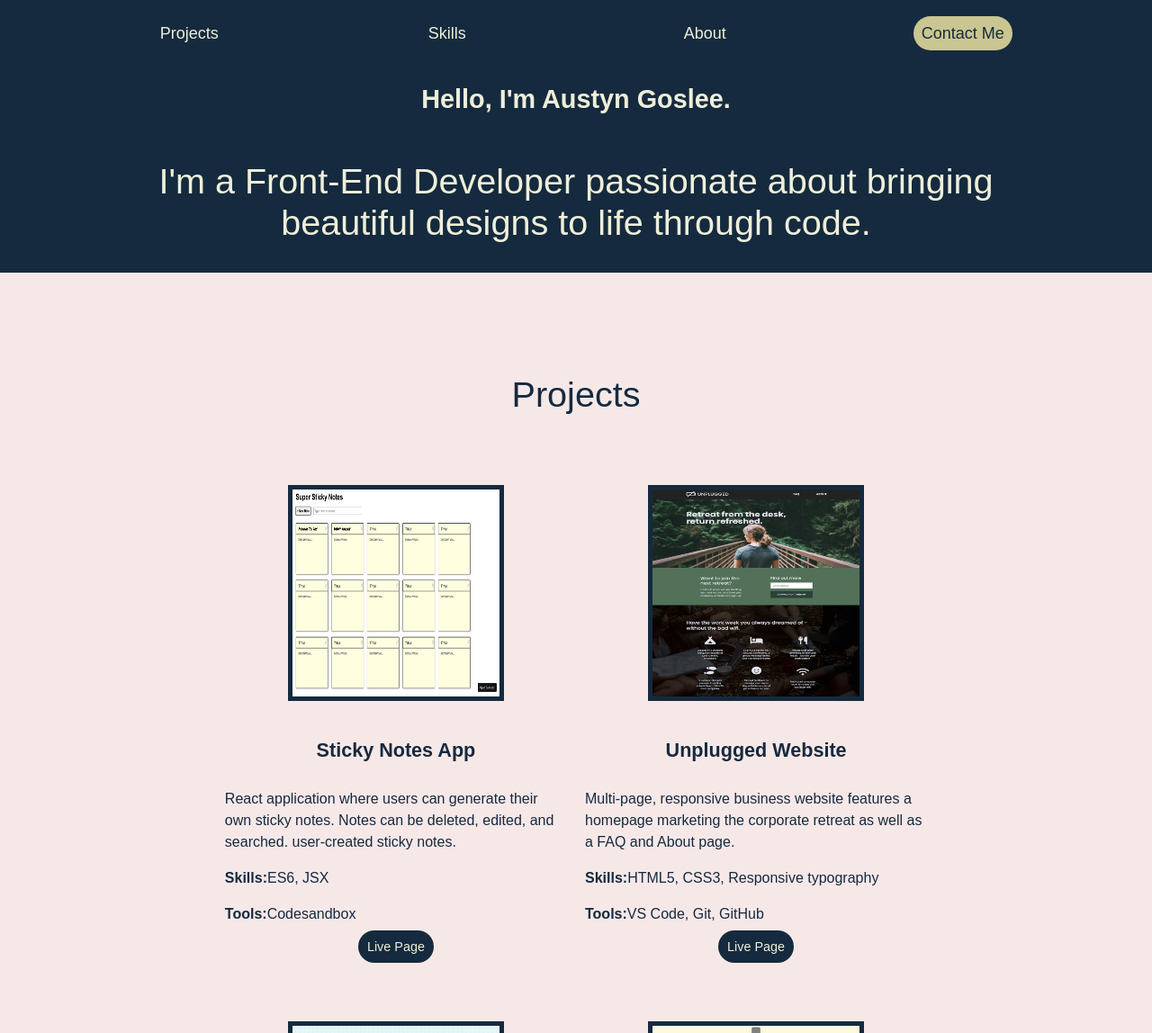
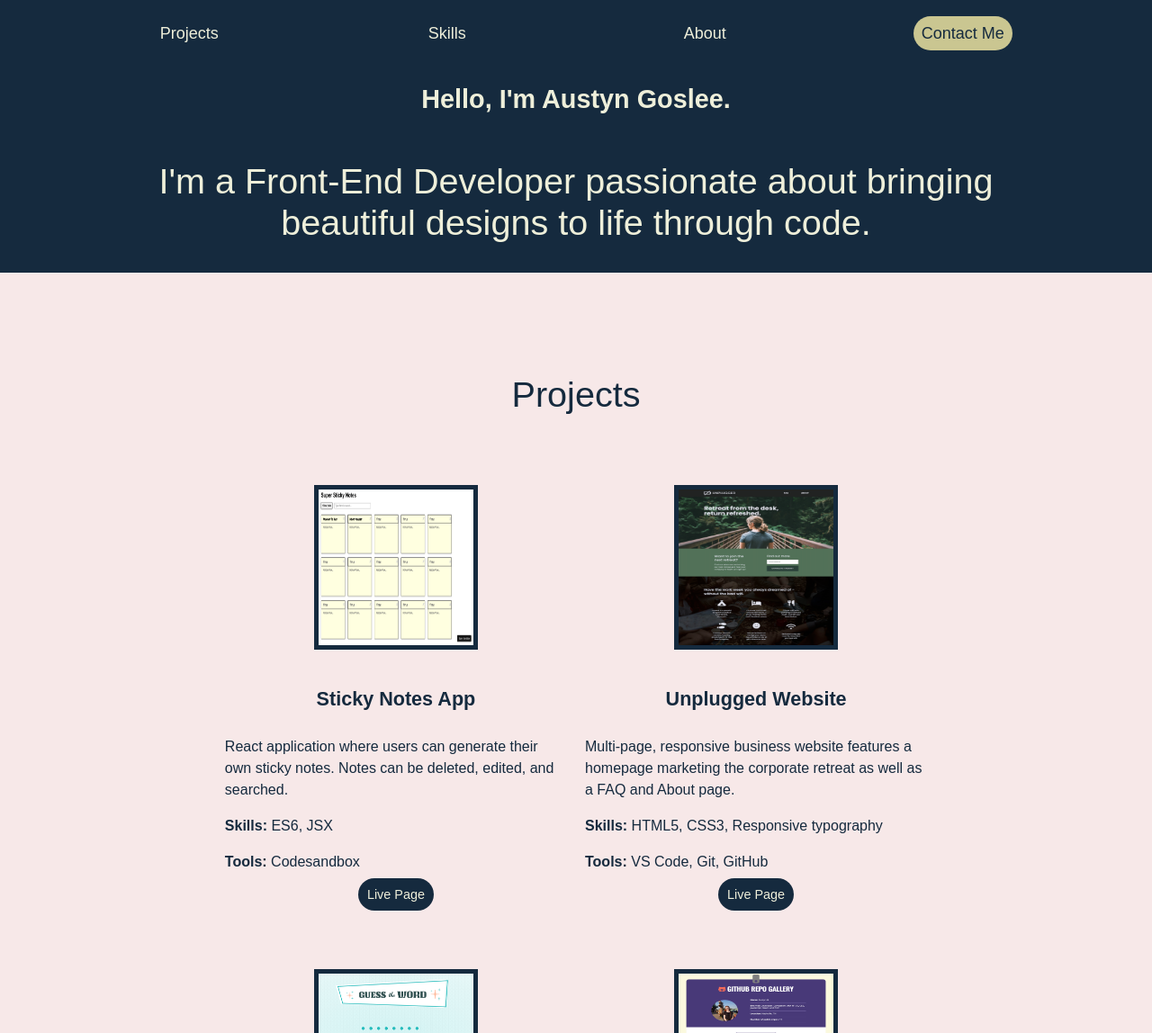
Before and after one commit to austyng27/ag_portfolio, a website built with Parcel: page index.html in a window 1280 px wide. Shown: the top 1148 px of the page at 90% size. Built offline with nearby package versions, Linux system fonts and the light colour scheme; a web font is replaced by a local one.

Commit message:
Adjusted project image size

```diff
--- a/css/main.css
+++ b/css/main.css
@@ -238,8 +238,8 @@ header h2 {
 }
 
 #projects img {
-  width: 16em;
-  height: 16em;
+  width: 12em;
+  height: 12em;
   object-fit: fill;
   border: 5px solid #152A3E;
 }
--- a/index.html
+++ b/index.html
@@ -1,5 +1,5 @@
 <!doctype html>
-<html class="no-js" lang="">
+<html class="no-js" lang="en">
 
 <head>
   <meta charset="utf-8">
@@ -60,10 +60,9 @@
             <div class="project-block">
               <h4>Sticky Notes App</h4>
               <p class="description">React application where users can generate their own sticky notes. Notes can be
-                deleted, edited, and searched.
-                user-created sticky notes.</p>
-              <p><span class="skills-bold">Skills:</span>ES6, JSX</p>
-              <p><span class="skills-bold">Tools:</span>Codesandbox</p>
+                deleted, edited, and searched.</p>
+              <p><span class="skills-bold">Skills:</span> ES6, JSX</p>
+              <p><span class="skills-bold">Tools:</span> Codesandbox</p>
               <a class="live-page-button" href="https://1pitr3.csb.app/" target="_blank">Live Page</a>
             </div>
           </article>
@@ -77,8 +76,8 @@
               <h4>Unplugged Website</h4>
               <p class="description">Multi-page, responsive business website features a homepage marketing the corporate
                 retreat as well as a FAQ and About page.</p>
-              <p><span class="skills-bold">Skills:</span>HTML5, CSS3, Responsive typography</p>
-              <p><span class="skills-bold">Tools:</span>VS Code, Git, GitHub</p>
+              <p><span class="skills-bold">Skills:</span> HTML5, CSS3, Responsive typography</p>
+              <p><span class="skills-bold">Tools:</span> VS Code, Git, GitHub</p>
               <a class="live-page-button" href="https://austyng27.github.io/unplugged/" target="_blank">Live Page</a>
             </div>
           </article>
@@ -92,8 +91,8 @@
               <h4>Guess the Word Game</h4>
               <p class="description">Single-page website displays a word-guessing game built using JavaScript. An API
                 fetches a random word the user must guess within 8 guesses.</p>
-              <p><span class="skills-bold">Skills:</span>HTML, CSS3, JavaScript, APIs</p>
-              <p><span class="skills-bold">Tools:</span>Git, GitHub, VS Code</p>
+              <p><span class="skills-bold">Skills:</span> HTML, CSS3, JavaScript, APIs</p>
+              <p><span class="skills-bold">Tools:</span> Git, GitHub, VS Code</p>
               <a class="live-page-button" href="https://austyng27.github.io/guess-the-word-main/" target="_blank">Live
                 Page</a>
             </div>
@@ -109,8 +108,8 @@
               <p class="description">Responsive website utilizes APIs to retrieve GitHub data and displays it in a
                 portfolio-style format that is searchable and user-friendly.
               </p>
-              <p><span class="skills-bold">Skills:</span>HTML5, CSS3, JavaScript, APIs</p>
-              <p><span class="skills-bold">Tools:</span>Git, GitHub, VS Code</p>
+              <p><span class="skills-bold">Skills:</span> HTML5, CSS3, JavaScript, APIs</p>
+              <p><span class="skills-bold">Tools:</span> Git, GitHub, VS Code</p>
               <a class="live-page-button" href="https://austyng27.github.io/github-repo-gallery/" target="_blank">Live
                 Page</a>
             </div>
@@ -191,7 +190,7 @@
         <div class="contact-info">
           <h3 class="hire-me">Hire Me</h3>
           <p><a href="tel:6147169566">614.716.9566</a><br>
-            <a href="mailto: austyngoslee@gmail.com">austyngoslee@gmail.com</a>
+            <a href="mailto:austyngoslee@gmail.com">austyngoslee@gmail.com</a>
           </p>
         </div>
         <div class="social-info">
```
